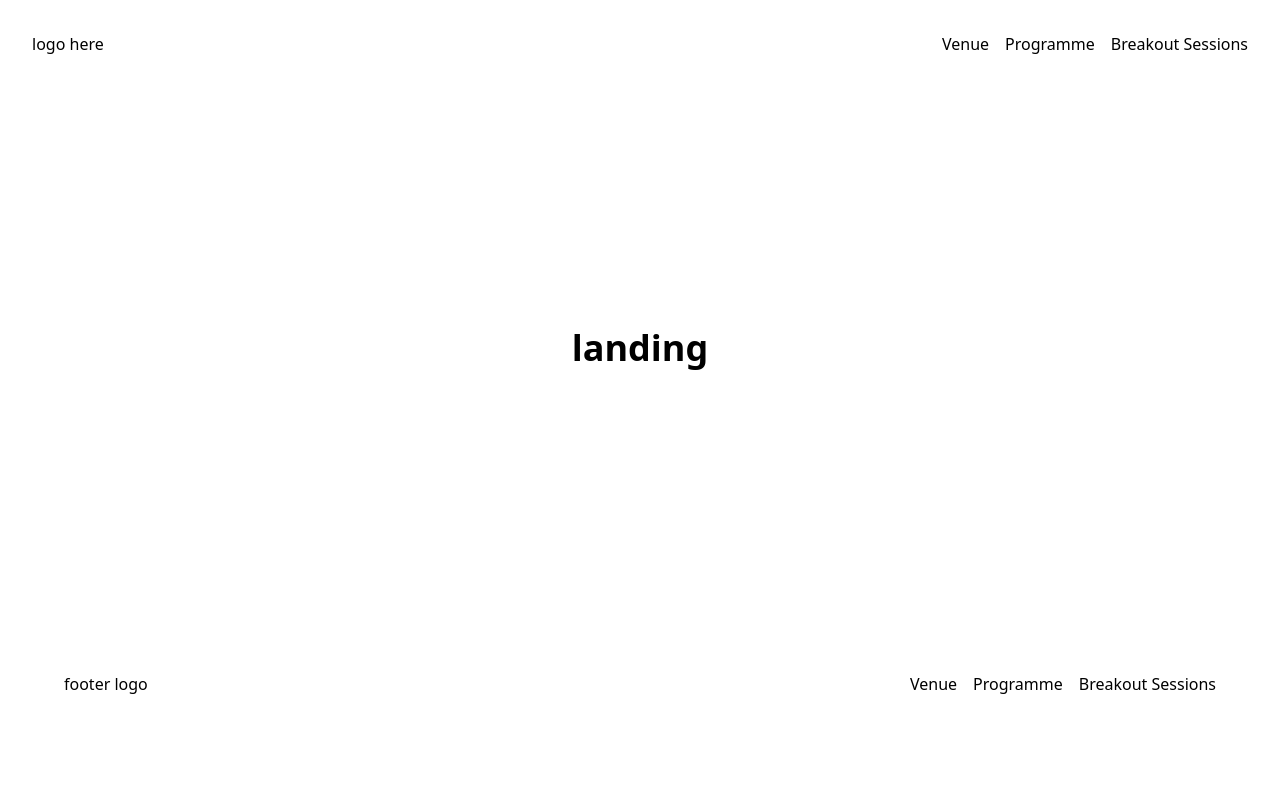
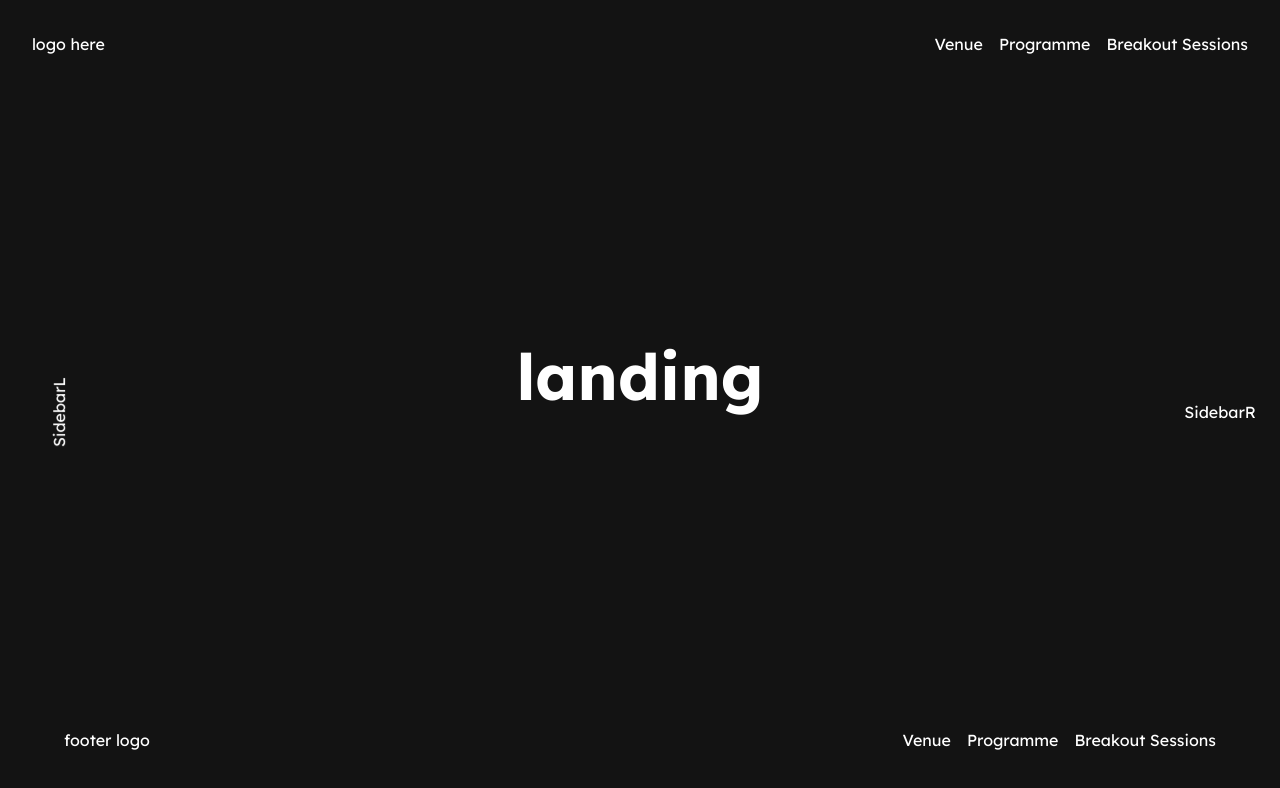
Before and after one commit to Samshh/CHEDx-Website, a React (Vite) app: page / in a window 1280 px wide. Shown: the top 788 px of the page. Built offline with nearby package versions, Linux system fonts and the light colour scheme.

Commit message:
default values

```diff
--- a/index.html
+++ b/index.html
@@ -1,10 +1,18 @@
-<!doctype html>
+<!DOCTYPE html>
 <html lang="en">
   <head>
     <meta charset="UTF-8" />
     <!-- <link rel="icon" type="image/svg+xml" href="/vite.svg" /> -->
     <meta name="viewport" content="width=device-width, initial-scale=1.0" />
     <title>CHEDx 2024 title here</title>
+
+    <!-- typeface -->
+    <link rel="preconnect" href="https://fonts.googleapis.com" />
+    <link rel="preconnect" href="https://fonts.gstatic.com" crossorigin />
+    <link
+      href="https://fonts.googleapis.com/css2?family=Lexend+Deca:wght@100..900&display=swap"
+      rel="stylesheet"
+    />
   </head>
   <body>
     <div id="root"></div>
--- a/src/@/components/Navbar.tsx
+++ b/src/@/components/Navbar.tsx
@@ -3,7 +3,7 @@ import { useNavigate } from "react-router-dom";
 export default function Navbar() {
   const navigate = useNavigate();
   return (
-    <nav>
+    <nav className="sticky top-0">
       <div>
         <p onClick={() => navigate("/")}>logo here</p>
       </div>
--- /dev/null
+++ b/src/@/components/SidebarL.tsx
@@ -0,0 +1,7 @@
+export default function SidebarL() {
+  return (
+    <div className="fixed left-6 top-1/2 -rotate-90">
+      <p>SidebarL</p>
+    </div>
+  );
+}
--- /dev/null
+++ b/src/@/components/SidebarR.tsx
@@ -0,0 +1,7 @@
+export default function SidebarR() {
+  return (
+    <div className="fixed right-6 top-1/2">
+      <p>SidebarR</p>
+    </div>
+  );
+}
--- /dev/null
+++ b/src/@/ui/button.tsx
@@ -0,0 +1,15 @@
+interface ButtonProps {
+  children: React.ReactNode;
+  className?: string;
+  onClick?: () => void;
+}
+
+export default function Button({children, className = "", onClick}: ButtonProps) {
+  return (
+    <button onClick={onClick} type="button" className={`px-[1.25rem] py-[0.75rem] ${className}`}>
+      <p>
+        {children}
+      </p>
+    </button>
+  );
+}
--- a/src/index.css
+++ b/src/index.css
@@ -6,7 +6,8 @@
 @layer base {
   body {
     box-sizing: border-box;
-    /* @apply your-default-values-here; */
+    font-family: "Lexend Deca", sans-serif;
+    @apply bg-[#131313] text-white;
   }
 
   /* layout */
@@ -27,26 +28,24 @@
 
   /* typeface */
   h1 {
-    /* placeholder for now */
-    @apply text-4xl font-bold;
+    @apply text-[4rem] font-bold;
   }
-  /*
+
   h2 {
+    @apply text-[2.25rem]
   }
 
   h3 {
+    @apply text-[1.25rem];
   }
 
   p {
+    @apply text-[1rem];
   }
 
   span {
   }
 
   em {
-  } */
+  }
 }
-
-:root {
-  /* css variables here */
-}
--- a/src/layout/MainLayout.tsx
+++ b/src/layout/MainLayout.tsx
@@ -3,6 +3,8 @@ import Navbar from "../@/components/Navbar";
 import Footer from "../@/components/Footer";
 import { ReactLenis } from "@studio-freight/react-lenis";
 import { useEffect } from "react";
+import SidebarL from "../@/components/SidebarL";
+import SidebarR from "../@/components/SidebarR";
 
 export default function MainLayout() {
   const { pathname } = useLocation();
@@ -14,6 +16,8 @@ export default function MainLayout() {
     <main>
       <ReactLenis root key={pathname}>
         <Navbar />
+        <SidebarL />
+        <SidebarR />
         <Outlet />
         <Footer />
       </ReactLenis>
--- a/tailwind.config.js
+++ b/tailwind.config.js
@@ -3,6 +3,10 @@ module.exports = {
   content: ["./src/**/*.{html,js,jsx,ts,tsx}"],
   theme: {
     extend: {},
+    colors: {
+      primary: "#BE50C8",
+      white: "#FFFFFF",
+    }
   },
   plugins: [],
 }
```
